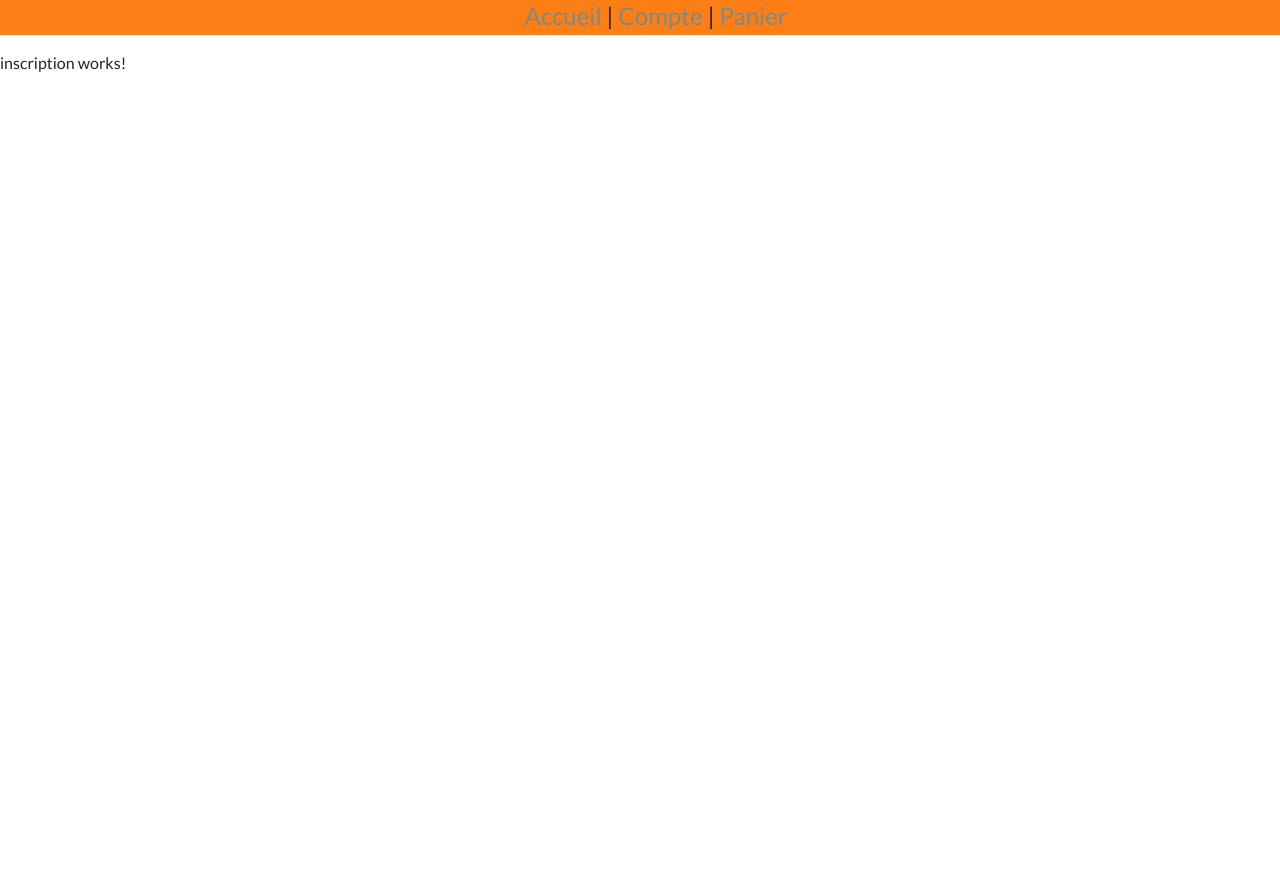
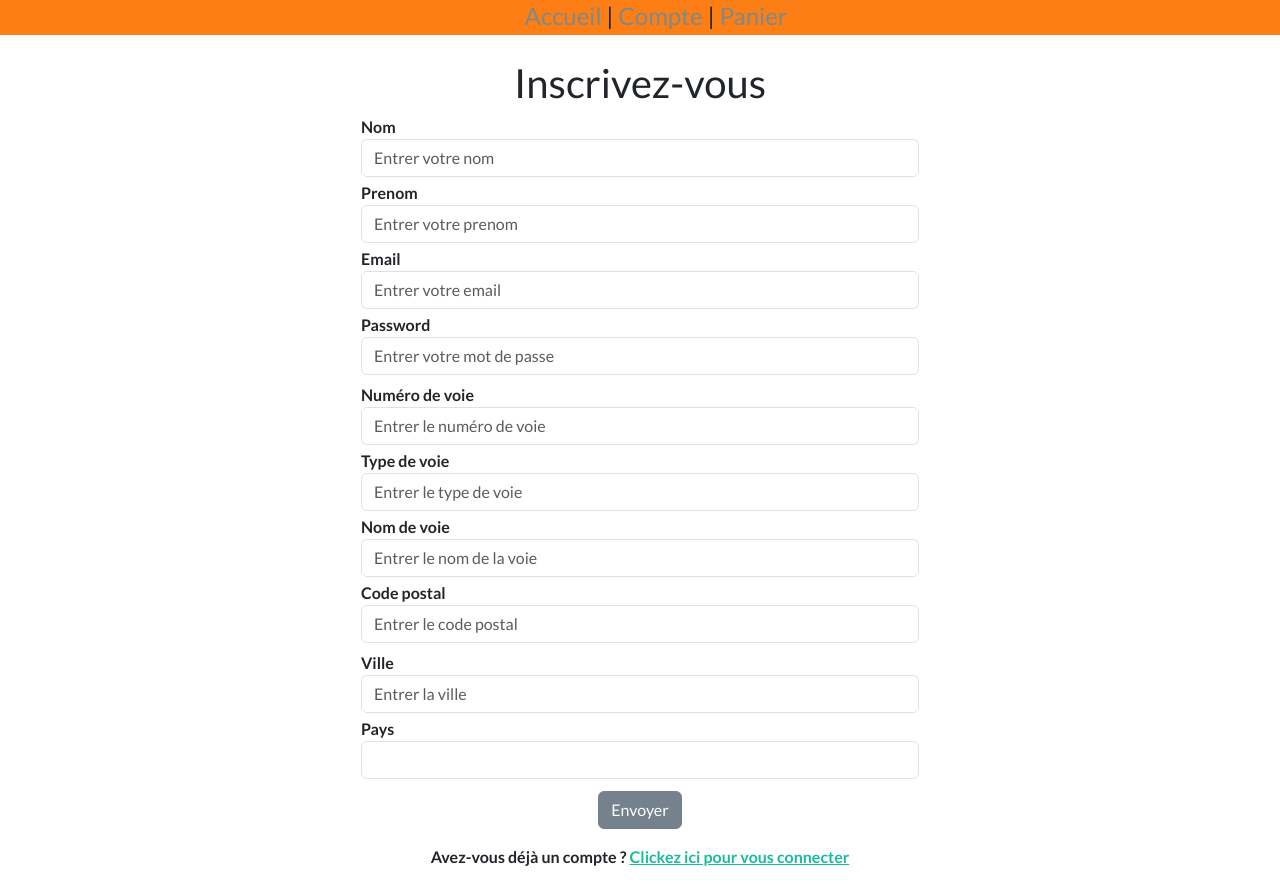
Before and after one commit to Michel-SG/Xtrembook-front, an Angular app: page /auth/inscription in a window 1280 px wide. Before the commit the page ends 800 px from the top, so only its background shows below. Built offline with nearby package versions, Linux system fonts and the light colour scheme.

Commit message:
Ajoût du formulaire d'inscription, du router

```diff
--- a/src/app/composants/auth/inscription/inscription.component.html
+++ b/src/app/composants/auth/inscription/inscription.component.html
@@ -1 +1,60 @@
-<p>inscription works!</p>
+<div class="container marge fw-bold">
+    <h2 class="text-center mt-4">Inscrivez-vous</h2>
+    <form [formGroup]="signupForm" (ngSubmit)="onSubmitForm()"
+        class='d-flex flex-column justify-content-center align-items-center fs-auto mb-3'>
+        <div class="form-group w-50 mb-1">
+            <label for="nom">Nom</label>
+            <input type="text" class="form-control" id="nom" placeholder="Entrer votre nom" formControlName="nom">
+        </div>
+        <div class="form-group w-50 mb-1 ">
+            <label for="prenom">Prenom</label>
+            <input type="text" class="form-control" id="prenom" placeholder="Entrer votre prenom"
+                formControlName="prenom">
+        </div>
+        <div class="form-group w-50 mb-1">
+            <label for="email">Email</label>
+            <input type="email" class="form-control" id="email" placeholder="Entrer votre email"
+                formControlName="email">
+        </div>
+        <div class="form-group w-50 mb-2 ">
+            <label for="motDePasse">Password</label>
+            <input type="password" class="form-control" id="motDePasse" placeholder="Entrer votre mot de passe"
+                formControlName="motDePasse">
+        </div>
+        <div formGroupName="adresse" class="w-100 d-flex flex-column justify-content-center align-items-center mb-2">
+            <div class="form-group w-50 mb-1">
+                <label for="numeroDeVoie">Numéro de voie</label>
+                <input type="number" class="form-control" id="numeroDeVoie" placeholder="Entrer le numéro de voie"
+                    formControlName="numero">
+            </div>
+            <div class="form-group w-50 mb-1">
+                <label for="typeDeVoie">Type de voie</label>
+                <input type="text" class="form-control" id="typeDeVoie" placeholder="Entrer le type de voie"
+                    formControlName="typeDeVoie">
+            </div>
+            <div class="form-group w-50 mb-1">
+                <label for="nomDeVoie">Nom de voie</label>
+                <input type="text" class="form-control" id="nomDeVoie" placeholder="Entrer le nom de la voie"
+                    formControlName="nomDeVoie">
+            </div>
+            <div class="form-group w-50 mb-2">
+                <label for="codePostal">Code postal</label>
+                <input type="text" class="form-control" id="codePostal" placeholder="Entrer le code postal"
+                    formControlName="codePostal">
+            </div>
+            <div class="form-group w-50 mb-1">
+                <label for="ville">Ville</label>
+                <input type="text" class="form-control" id="ville" placeholder="Entrer la ville"
+                    formControlName="ville">
+            </div>
+            <div class="form-group w-50 mb-1">
+                <label for="pays">Pays</label>
+                <input type="text" class="form-control" id="pays" formControlName="pays">
+            </div>
+        </div>
+        <button type="submit" class="btn btn-primary fs-auto" [disabled]="signupForm.invalid">Envoyer</button>
+    </form>
+    <p class="text-center">Avez-vous déjà un compte ?
+        <a class="link" [routerLink]="['/auth/','connexion']">Clickez ici pour vous connecter</a>
+    </p>
+</div>
--- a/src/app/composants/auth/inscription/inscription.component.ts
+++ b/src/app/composants/auth/inscription/inscription.component.ts
@@ -1,5 +1,6 @@
 import { Component, OnInit } from '@angular/core';
 import { FormBuilder, Validators } from '@angular/forms';
+import { Router } from '@angular/router';
 import { AuthService } from 'src/app/services/auth/auth.service';
 
 @Component({
@@ -25,7 +26,8 @@ export class InscriptionComponent implements OnInit {
   });
 
   constructor(private formBuilder: FormBuilder,
-    private authService: AuthService) { }
+    private authService: AuthService,
+    private router: Router) { }
 
   ngOnInit(): void {
   }
@@ -33,7 +35,8 @@ export class InscriptionComponent implements OnInit {
   onSubmitForm() {
     this.authService.createUser(this.signupForm.value)
       .then((response) => {
-        console.log(response);
+        console.log("dans component "+response);
+        this.router.navigate(['/auth','connexion']);
       })
       .catch((error)=>{
         console.error(error)
--- a/src/app/services/auth/auth.service.ts
+++ b/src/app/services/auth/auth.service.ts
@@ -18,6 +18,7 @@ export class AuthService {
 
       this.http.post(this.host + "/api/user/signup", user)
         .subscribe((response) => {
+          console.log("dans service "+response)
           resolve(response);
         },
           (error) => {
```
